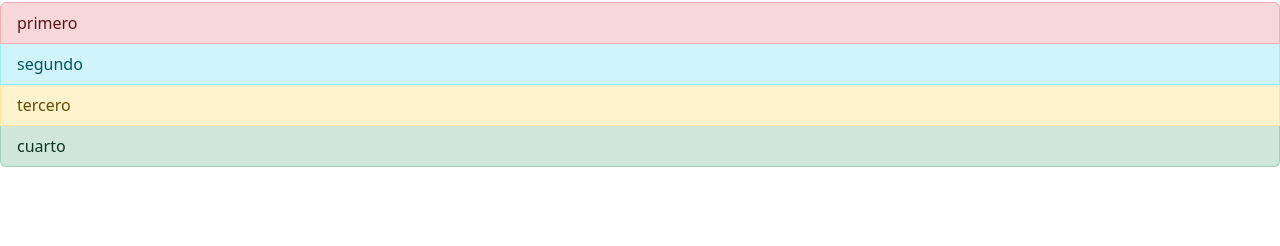
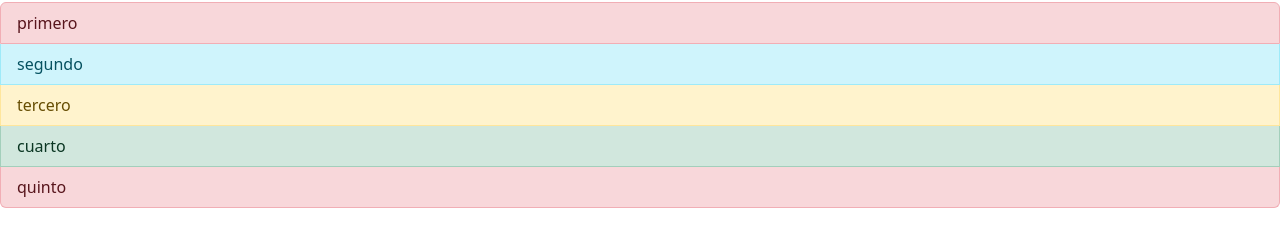
Before and after one commit to candetche/TP1-Conflictos-GIT, a plain HTML site: page index.html in a window 1280 px wide. Shown: the part 54-300 px from the top of the page. Drawn offline with nearby package versions, Linux system fonts and the light colour scheme.

Commit message:
commit para agregar un item mas a la lista - conflicto de nombre de archivos

```diff
--- a/index.html
+++ b/index.html
@@ -20,6 +20,7 @@
       <li class="list-group-item list-group-item-info">segundo</li>
       <li class="list-group-item list-group-item-warning">tercero</li>
       <li class="list-group-item list-group-item-success">cuarto</li>
+      <li class="list-group-item list-group-item-danger">quinto</li>
     </ul>
   </body>
 </html>
```
